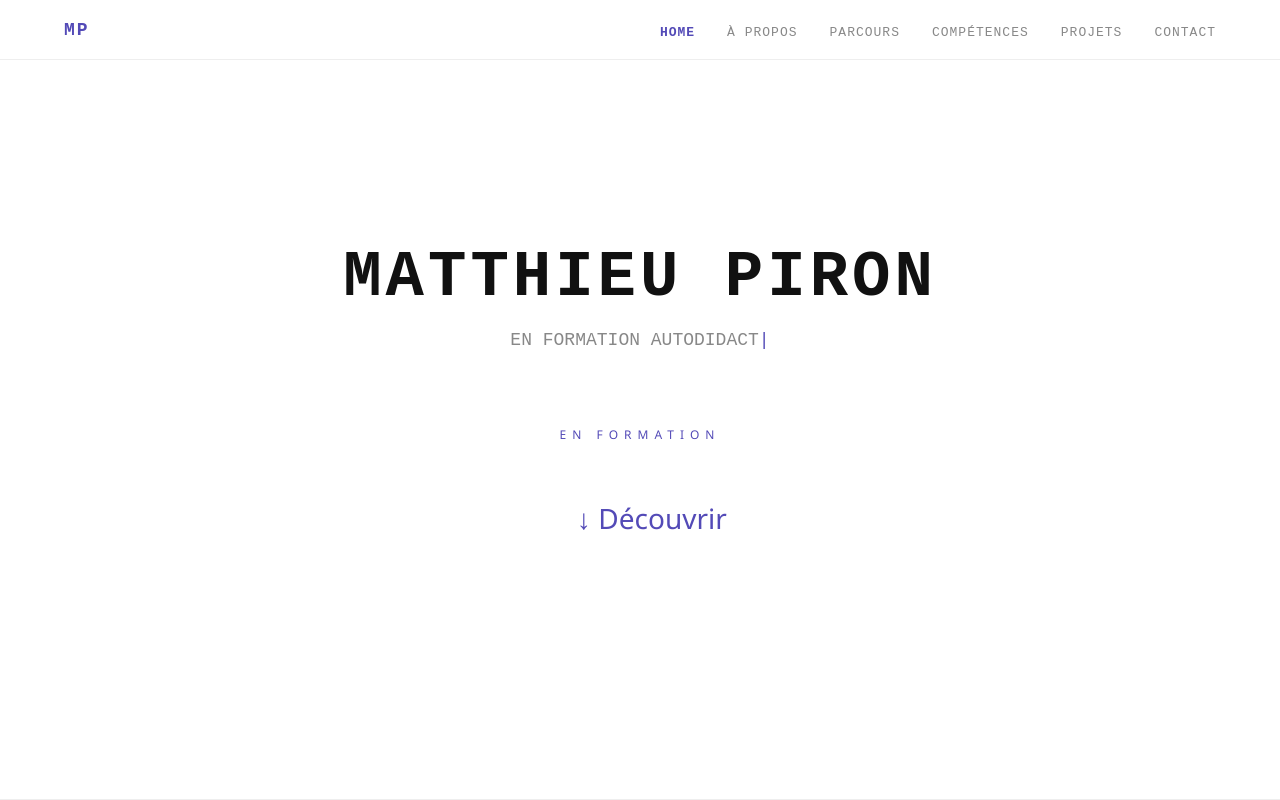
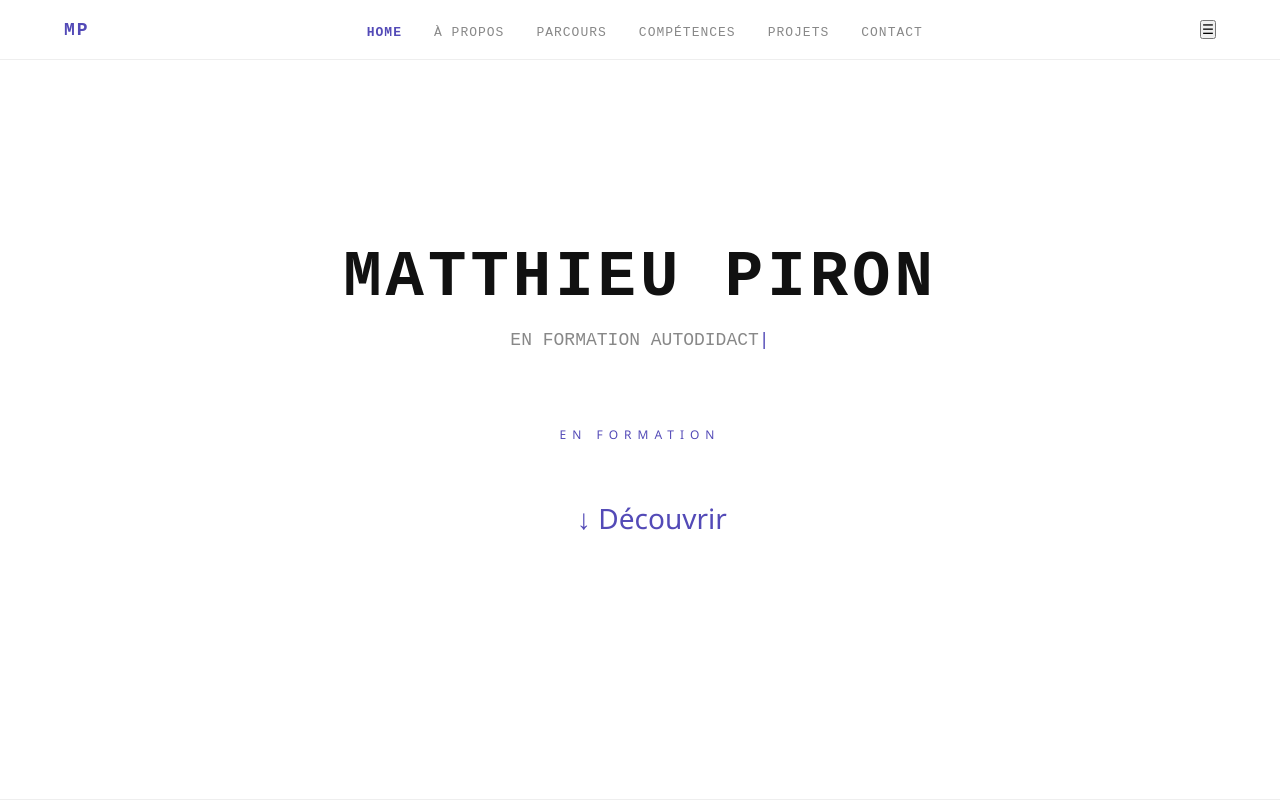
Before and after one commit to wasticodex/cv-scrollytelling, a React (Vite) app: page / in a window 1280 px wide. Shown: the top 800 px of the page. Built offline with nearby package versions, Linux system fonts and the light colour scheme.

Commit message:
hamburger

```diff
--- a/src/App.jsx
+++ b/src/App.jsx
@@ -50,6 +50,7 @@ function AnimatedSection({ id, children }) {
 
 function Navbar() {
     const [active, setActive] = useState('hero')
+    const [menuOuvert, setMenuOuvert] = useState(false)
 
     useEffect(() => {
         const sections = document.querySelectorAll('section')
@@ -79,7 +80,9 @@ function Navbar() {
     return (
         <nav className="navbar">
             <span className="navbar-logo">MP</span>
-            <ul>
+
+            {/* Menu desktop */}
+            <ul className="navbar-desktop">
                 {liens.map(lien => (
                     <li key={lien.id}>
                         <a
@@ -91,9 +94,35 @@ function Navbar() {
                     </li>
                 ))}
             </ul>
+
+            {/* Bouton hamburger mobile */}
+            <button
+                className="navbar-hamburger"
+                onClick={() => setMenuOuvert(!menuOuvert)}
+            >
+                {menuOuvert ? '✕' : '☰'}
+            </button>
+
+            {/* Menu mobile */}
+            {menuOuvert && (
+                <ul className="navbar-mobile">
+                    {liens.map(lien => (
+                        <li key={lien.id}>
+                            <a
+                                href={`#${lien.id}`}
+                                className={active === lien.id ? 'nav-active' : ''}
+                                onClick={() => setMenuOuvert(false)}
+                            >
+                                {lien.label}
+                            </a>
+                        </li>
+                    ))}
+                </ul>
+            )}
         </nav>
     )
 }
+
 
 function App() {
   return (
```
